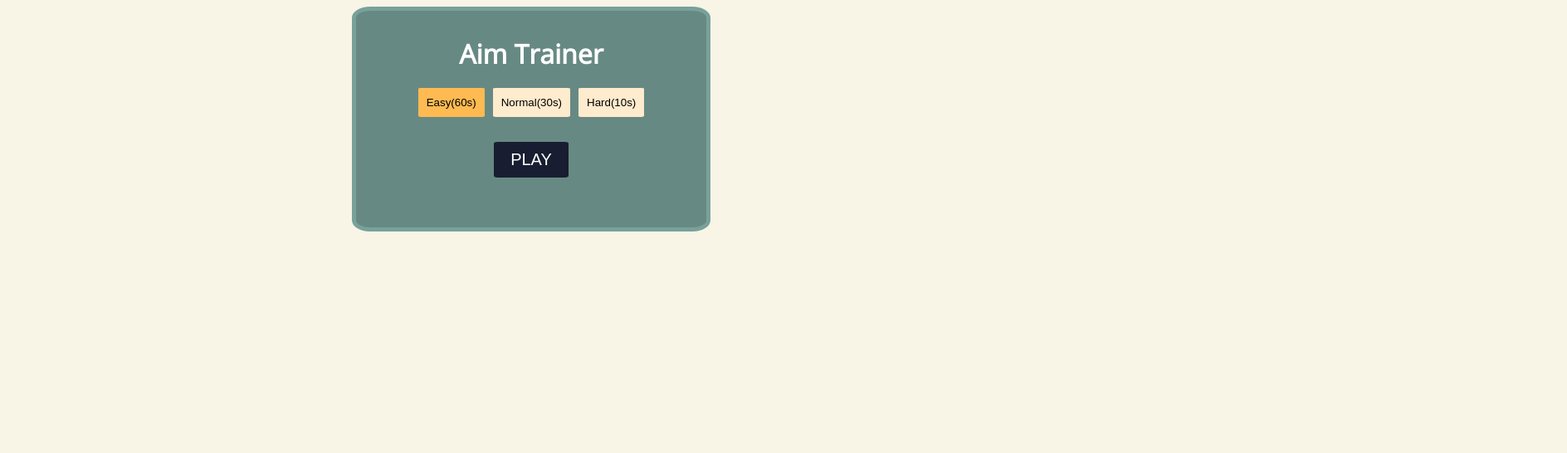
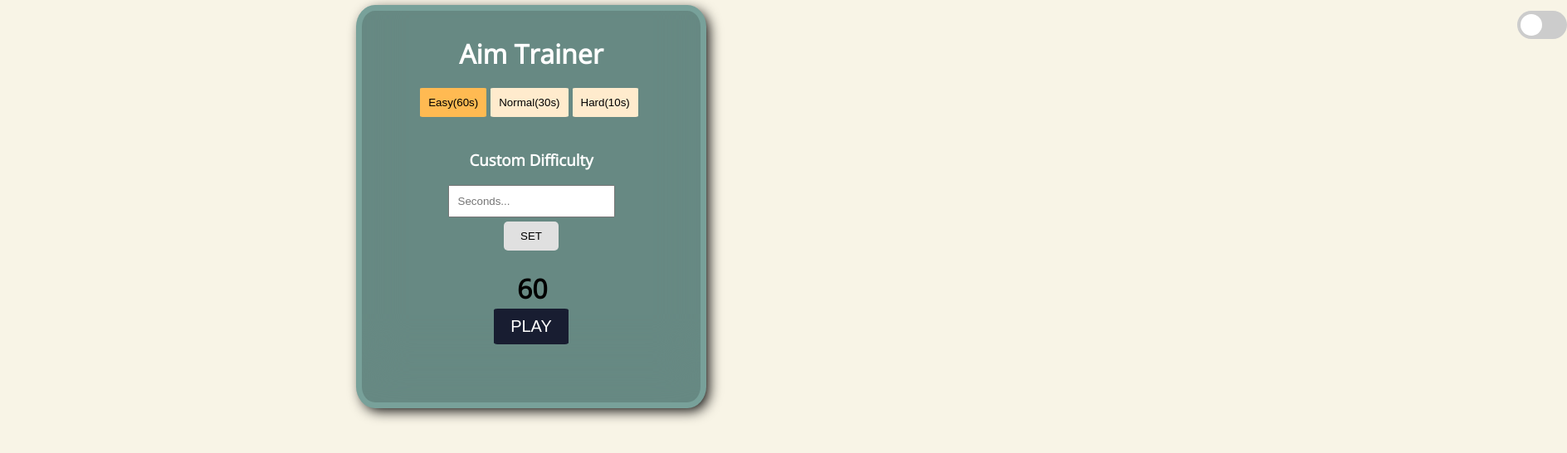
Before and after one commit to Franh01/AimTrainer, a React (Create React App) app: page / in a window 1280 px wide. Shown: the top 546 px of the page at 83% size, 1888 px wide, since content can reach past the window. Built offline with nearby package versions, Linux system fonts and the light colour scheme.

Commit message:
posibilidad de elegir nuevas diffs

```diff
--- a/src/App.js
+++ b/src/App.js
@@ -4,11 +4,13 @@ import Home from './components/home/Home'
 import {Routes, Route} from 'react-router-dom'
 import Target from './components/target/Target';
 import Cronometro from './components/cronometro/Cronometro';
+import Switch from './components/switchOscuroClaro/Switch';
 
 
 function App() {
   return (
     <div>
+    <Switch/>
       <Routes>
         <Route path='/timer' element={<Cronometro/>}/>
         <Route path='/' element={<Home/>}></Route>
--- /dev/null
+++ b/src/components/CustomDiff/CustomDiff.jsx
@@ -0,0 +1,38 @@
+import { useState } from 'react'
+import { useDispatch } from 'react-redux'
+import s from './CustomDiff.module.css'
+import { diffButtonAction } from '../../redux/actions/diffAction';
+import { definirTiempo } from '../../redux/actions/timerAction';
+
+
+
+export default function CustomDiff() {
+
+    const [input, setInput] = useState('')
+    const dispatch = useDispatch();
+
+    function actualizar() {
+        if (input < 0) {
+            setInput('');
+            return alert('No flashees papanatas')
+        }
+        dispatch(diffButtonAction(input * 1000))
+        dispatch(definirTiempo(input))
+    }
+
+    return (
+        <div>
+            <span className={s.boxMain}>
+                <h3 class={s.untar}>Custom Difficulty</h3>
+                <input type='number' placeholder='Seconds...' className={s.inputTxt} value={input}
+                    onChange={
+                        (event) => {
+                        setInput(event.target.value)
+                    }
+                }
+                ></input>
+                <button className={s.btn} onClick={() => actualizar()}>SET</button>
+            </span>
+        </div>
+    )
+}
--- /dev/null
+++ b/src/components/CustomDiff/CustomDiff.module.css
@@ -0,0 +1,30 @@
+.boxMain {
+    display: flex;
+    flex-direction: column;
+    align-items: center;
+}
+
+.inputTxt {
+    padding: 10px;
+    margin-bottom: 5px;
+}
+
+input:focus {
+    outline: none;
+}
+
+.btn {
+    margin-bottom: 55px;
+    padding: 10px 20px;
+    border-radius: 5px;
+    border: none;
+    background-color: rgb(224, 224, 224);
+    cursor: pointer;
+}
+.btn:hover {
+    background-color: rgb(161, 161, 161)
+}
+
+.untar {
+    user-select: none;
+}
--- a/src/components/cronometro/Cronometro.jsx
+++ b/src/components/cronometro/Cronometro.jsx
@@ -1,16 +1,12 @@
-import { useDispatch } from "react-redux";
 import { useSelector } from "react-redux";
-// import { activarCronometro, definirTiempo } from "../../redux/actions/timerAction";
+import s from './Cronometro.module.css'
+
 
 function Cronometro() {
-
     const tiempo = useSelector((state) => state.timerReducer.tiempo)
-    // const dispatch = useDispatch();
-
-
     return (
         <div>
-            <h1 id='segundero'>00</h1>
+            <h1 id='segundero' style={{userSelect: 'none'}} className={s.cronometro}>{tiempo}</h1>
         </div>
     )
 }
--- a/src/components/cronometro/Cronometro.module.css
+++ b/src/components/cronometro/Cronometro.module.css
@@ -0,0 +1,5 @@
+.cronometro {
+    margin-top: 35px;
+    margin-left: 13px;
+    position: absolute;
+}
--- a/src/components/home/Home.jsx
+++ b/src/components/home/Home.jsx
@@ -2,9 +2,11 @@ import s from './Home.module.css'
 import {Link} from 'react-router-dom'
 import { useDispatch} from 'react-redux';
 import { diffButtonAction } from '../../redux/actions/diffAction';
-// import { definirTiempo } from '../../redux/actions/timerAction';
 import { targetStateAction } from '../../redux/actions/targetStatusAction';
 import { definirTiempo } from '../../redux/actions/timerAction';
+import CustomDiff from '../CustomDiff/CustomDiff';
+import Cronometro from '../cronometro/Cronometro'
+
 
 function Home() {
 
@@ -24,16 +26,22 @@ function Home() {
     const dispatch = useDispatch();
     return (
         <div className={s.main}>
+            <span className={s.cronometro}>
+                <Cronometro/>
+            </span>
             <span className={s.container}>
             <span className={s.caja}>
                     <h1 className={s.titulo}>Aim Trainer</h1>
-                    <span>
+                    <span className={s.customDiffBox}>
                         <button autoFocus className={s.botones} onClick={() => easy()}>Easy(60s)</button>
                         <button className={s.botones} onClick={() => normal()}>Normal(30s)</button>
                         <button className={s.botones} onClick={() => hard()}>Hard(10s)</button>
                     </span>
+                    <span>
+                    <CustomDiff/>
+                    </span>
                 {/* <h2>Futuro cursor selector</h2> */}
-                    <Link to='/game'><button className={s.btn} onClick={() => dispatch(targetStateAction(3))}>PLAY</button></Link>
+                <Link to='/game' className={s.linkDeco}><button className={s.btn} onClick={() => dispatch(targetStateAction(3))}>PLAY</button></Link>
             </span>
             </span>
         </div>
--- a/src/components/home/Home.module.css
+++ b/src/components/home/Home.module.css
@@ -10,6 +10,10 @@
   border-radius: 5%;
   color: white;
   border: 5px solid #78a19a;
+  box-shadow:
+  inset 0 -3em 3em #678983,
+        0 0  0 2px #78a19a,
+        0.3em 0.3em 1em #000000;
 }
 
 .caja {
@@ -22,13 +26,15 @@
   border-radius: 5%;
   padding: 10px 20px;
   cursor: pointer;
-  margin: 30px 0px -20px 0px;
   background-color: #181d31;
   border: none;
   color: white;
   text-align: center;
   font-size: 20px;
+  margin-top: 15px;
 }
+
+
 
 .btn:hover {
   background-color: #394264;
@@ -40,10 +46,11 @@
 
 .titulo {
   margin: -40px 0px 20px 0px;
+  user-select: none;
 }
 
 .botones {
-  margin: 0 5px;
+  margin: 0 5px 20px 0;
   padding: 10px;
   background-color: blanchedalmond;
   border: none;
@@ -60,3 +67,15 @@
   background-color: rgb(255, 186, 82);
   outline: none;
 }
+
+.customDiffBox {
+  display: flex;
+  flex-direction: row;
+  justify-content: center;
+  align-items: center;
+}
+
+.cronometro {
+  margin: 283px 60px 0px 0px;
+  position: absolute;
+}
--- /dev/null
+++ b/src/components/switchOscuroClaro/Switch.jsx
@@ -0,0 +1,26 @@
+import s from './Switch.module.css'
+
+export default function Switch() {
+    let body = document.body
+    let value = 5
+
+    function modoOsc() {
+        console.log('switch')
+        if (value === 5) {
+            value = 2
+            body.style.background = '#1a18138f'
+        } else {
+            value = 5
+            body.style.background = '#f3ecd48f'
+        }
+    }
+
+    return (
+        <div>
+            <label className={s.switch}>
+                <input type="checkbox" id='switch' onChange={() => modoOsc()}></input>
+                <span className={s.slider}></span>
+            </label>
+        </div>
+    )
+}
--- /dev/null
+++ b/src/components/switchOscuroClaro/Switch.module.css
@@ -0,0 +1,57 @@
+.switch {
+    position: absolute;
+    display: inline-block;
+    width: 60px;
+    height: 34px;
+    border-radius: 34px;
+    margin-left: 1820px;
+    margin-top: 5px;
+  }
+
+  .switch input {
+    opacity: 0;
+    width: 0;
+    height: 0;
+    border-radius: 34px;
+  }
+
+  .slider {
+    position: absolute;
+    cursor: pointer;
+    top: 0;
+    left: 0;
+    right: 0;
+    bottom: 0;
+    background-color: #ccc;
+    -webkit-transition: .4s;
+    transition: .4s;
+    border-radius: 34px;
+  }
+
+  .slider:before {
+    position: absolute;
+    content: "";
+    height: 26px;
+    width: 26px;
+    left: 4px;
+    bottom: 4px;
+    background-color: white;
+    -webkit-transition: .4s;
+    transition: .4s;
+    border-radius: 50%;
+  }
+
+  input:checked + .slider {
+    background-color: #2196F3;
+  }
+
+  input:focus + .slider {
+    box-shadow: 0 0 1px #2196F3;
+  }
+
+  input:checked + .slider:before {
+    -webkit-transform: translateX(26px);
+    -ms-transform: translateX(26px);
+    transform: translateX(26px);
+    color: #1a18138f
+  }
--- a/src/components/target/Target.jsx
+++ b/src/components/target/Target.jsx
@@ -5,6 +5,8 @@ import { contador_reset, suma_contador_action } from '../../redux/actions/contad
 import { targetStateAction } from '../../redux/actions/targetStatusAction';
 import {Link} from 'react-router-dom'
 import Cronometro from '../cronometro/Cronometro';
+import { definirTiempo } from '../../redux/actions/timerAction';
+import { diffButtonAction } from '../../redux/actions/diffAction';
 
 function Target() {
     //state de la diff
@@ -40,7 +42,7 @@ function Target() {
     //boton para comenzar el juego y el timer TARGET PLAY
     function targetPlay() {
         dispatch(targetStateAction(1))
-        let timerId = setTimeout(() => {
+        setTimeout(() => {
             dispatch(targetStateAction(4))
         }, diff);
         let invervalId = setInterval(cronometro, 1000)
@@ -70,10 +72,20 @@ function Target() {
         return valor2;
     })();
 
+    //toHome
+    function toHome() {
+        dispatch(definirTiempo(60))
+        dispatch(diffButtonAction(60000))
+        setTimeout(() => {
+            window.location.reload()
+        }, 500);
+
+    }
 
         return (
             <div>
-                <Cronometro/>
+                <Link to='/'><button className={s.homeBtn} onClick={() => toHome()}>Home</button></Link>
+                <Cronometro />
                 {targetStatus === 1?
                     <span id='target'
                     style={{
@@ -96,11 +108,11 @@ function Target() {
                     : targetStatus === 4?//status GAMEOVER --------------
                     <span>
                         <span className={s.gameOverContainer}>
-                            <span className={s.gameOverBox}>
+                                <span className={s.gameOverBox}>
                                     <h1 className={s.gameOverContent}>GAME OVER</h1>
-                                    <Link to='/'><button>Change difficulty</button></Link>
+                                    <Link to='/'><button className={s.changeDiffBtn}>Change difficulty</button></Link>
                                     <h2 className={s.gameOverContent}>Score: {contadorReducer}</h2>
-                                <button className={s.gameOverContent} style={{marginBottom: '10px'}} onClick={() => playAgain()}>Play Again</button>
+                                <button className={s.playAgainBtn} onClick={() => playAgain()}>Play Again</button>
                             </span>
                         </span>
                     </span>
@@ -108,6 +120,17 @@ function Target() {
                         ://status 3 default //targetplay------------------
                         <span className={s.gameOverContainer}>
                             <span>
+                                <span
+                                    style={{
+                                        position: 'absolute',
+                                        marginLeft: '78px',
+                                        marginTop: '-20px'
+                                    }}
+                                >
+
+                                </span>
+                                <span>
+                                <h1 className={s.startBtn}>START</h1></span>
                                 <button className={s.playBtn} onClick={() => targetPlay()}>
                                     <span className={s.target}>
                                         <span className={s.shadow}></span>
--- a/src/components/target/Target.module.css
+++ b/src/components/target/Target.module.css
@@ -79,10 +79,38 @@
 }
 
 .gameOverBox {
-  background-color: red;
+  background-color: #FFE652;
   display: flex;
   flex-direction: column;
   align-items: center;
+  border-radius: 3px;
+  box-shadow:
+  inset 0 -3em 3em #FFE652,
+        0 0  0 2px #FFE652,
+        0.3em 0.3em 1em #000000;
+  padding: 40px 40px;
+  }
+
+
+.gameOverBoxShadow {
+  background-color: black;
+  width: 120px;
+  height: 120px;
+  opacity: 20%;
+  position: absolute;
+  transform: skewX(340deg);
+}
+
+.playAgainBtn {
+  padding: 10px;
+  margin-bottom: 10px;
+  background-color: #71DFE7;
+  border: 2px solid #b0e2e6;
+  border-radius: 10px;
+}
+
+.playAgainBtn:hover {
+  background-color: #b0e2e6;
 }
 
 .gameOverContent {
@@ -95,3 +123,38 @@
   background: inherit;
   color: black;
 }
+
+.startBtn {
+  position: absolute;
+  margin-left: 60px;
+  margin-top: 10px;
+  z-index: 6;
+  user-select: none;
+}
+
+.homeBtn {
+  padding: 10px;
+  background-color: khaki;
+  font-weight: bolder;
+  font-size: 15px;
+  border: 1px solid rgb(218, 213, 176);
+  cursor: pointer;
+  border-radius: 5px;
+  position: absolute;
+  user-select: none;
+}
+
+.homeBtn:hover {
+  background-color: rgb(226, 214, 105);
+}
+
+.changeDiffBtn {
+  background-color: #e9fffd;
+  border: 1px solid #9eb1b3;
+  padding: 10px;
+  border-radius: 10px;
+}
+
+.changeDiffBtn:hover {
+  background-color: #bacecc;
+}
--- a/src/index.css
+++ b/src/index.css
@@ -4,4 +4,5 @@
 body {
     background-color: #f3ecd48f;
     font-family: 'Open Sans', sans-serif;
+
 }
```
